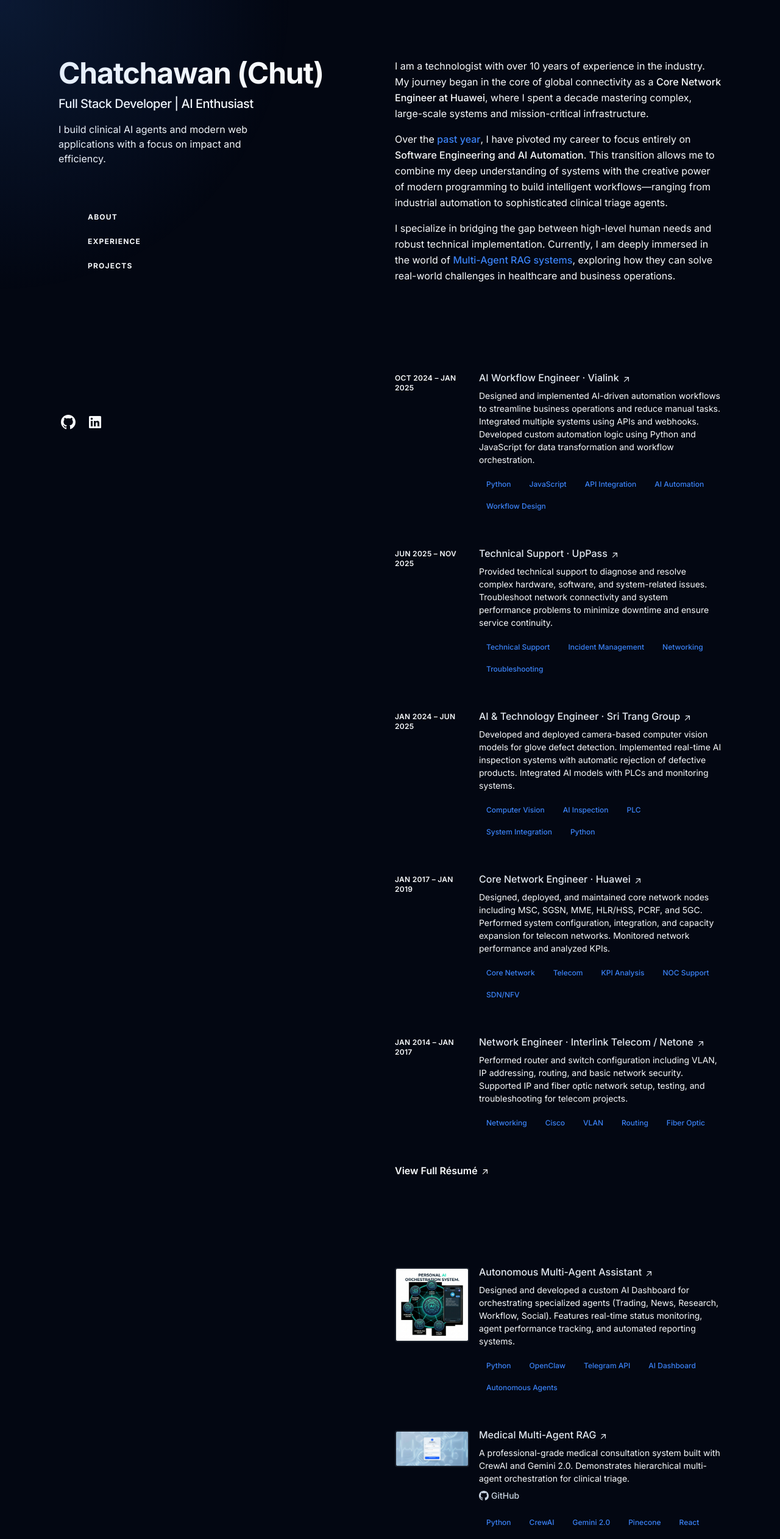
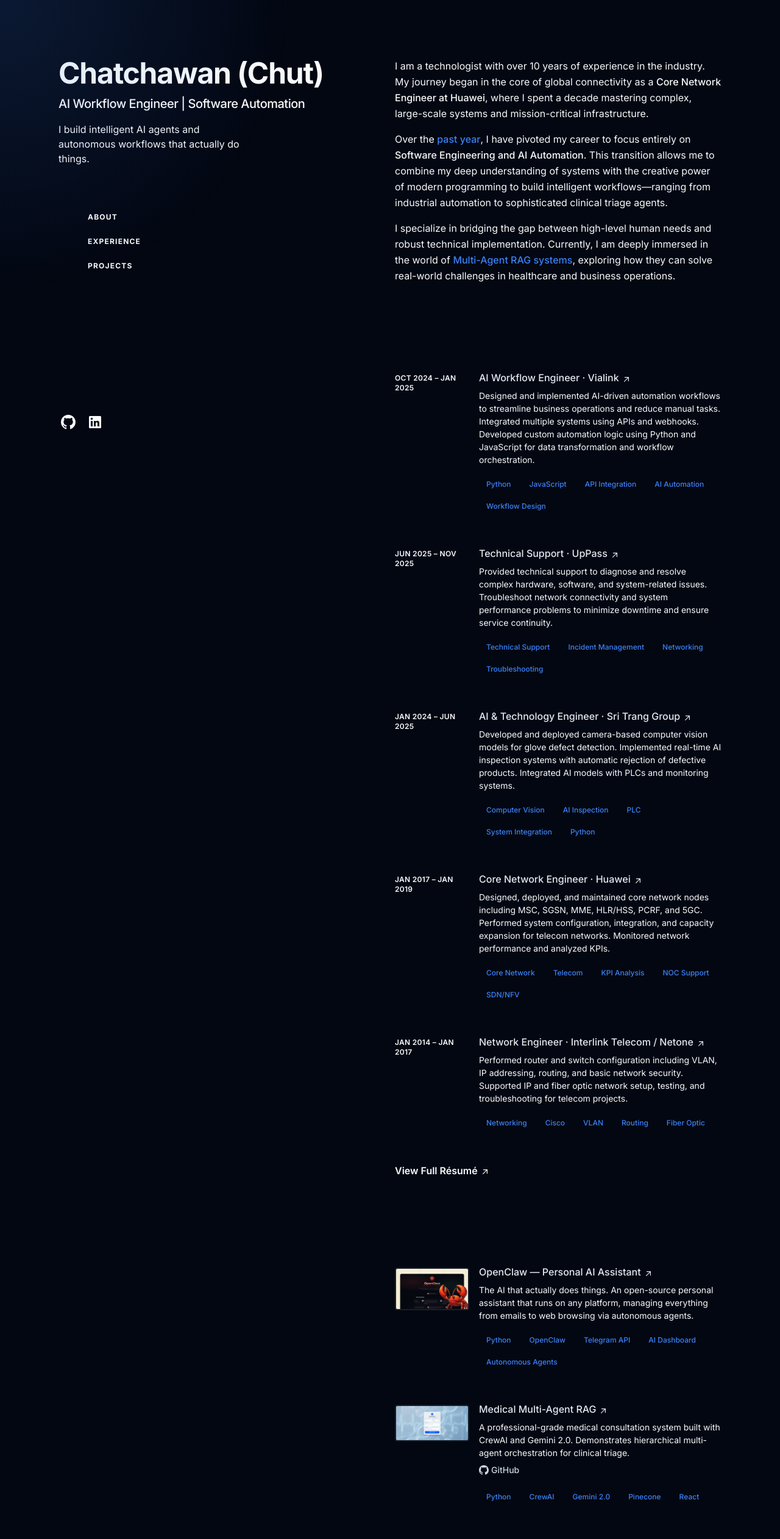
Before and after one commit to chatcha1234/Portfolio2, a React (Vite) app: page / in a window 1280 px wide. Shown: the top 2523 px of the page at 61% size. Built offline with nearby package versions, Linux system fonts and the light colour scheme.

Commit message:
feat: rebrand to AI Workflow Engineer and update OpenClaw project

```diff
--- a/src/App.jsx
+++ b/src/App.jsx
@@ -27,11 +27,11 @@
                 <a href="/">Chatchawan (Chut)</a>
               </h1>
               <h2 className="mt-3 text-lg font-medium tracking-tight text-lightestSlate sm:text-xl">
-                Full Stack Developer | AI Enthusiast
+                AI Workflow Engineer | Software Automation
               </h2>
               <p className="mt-4 max-w-xs leading-normal text-slate">
-                I build clinical AI agents and modern web applications with a
-                focus on impact and efficiency.
+                I build intelligent AI agents and autonomous workflows that
+                actually do things.
               </p>
 
               <nav
@@ -298,9 +298,9 @@
               <div>
                 <ul className="group/list">
                   <ProjectCard
-                    title="Autonomous Multi-Agent Assistant"
+                    title="OpenClaw — Personal AI Assistant"
                     image="/projects/assistant.png"
-                    description="Designed and developed a custom AI Dashboard for orchestrating specialized agents (Trading, News, Research, Workflow, Social). Features real-time status monitoring, agent performance tracking, and automated reporting systems."
+                    description="The AI that actually does things. An open-source personal assistant that runs on any platform, managing everything from emails to web browsing via autonomous agents."
                     tags={[
                       "Python",
                       "OpenClaw",
```
Also changed, not shown: public/projects/assistant.png.
